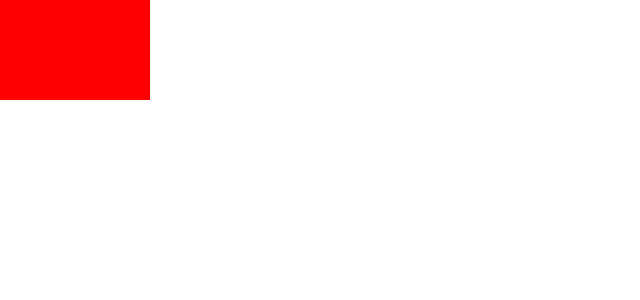
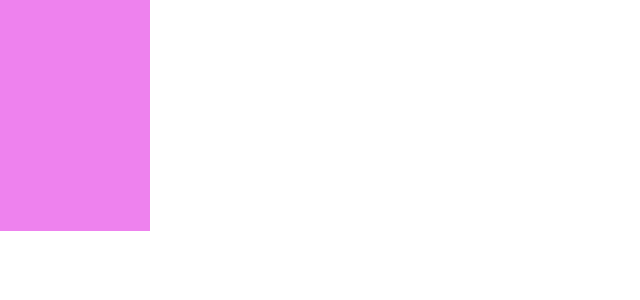
Before and after one commit to Salv4d/colorboxmaker, a React (Create React App) app: page / in a window 1280 px wide. Shown: the top 300 px of the page, without its empty margins (0-640 px from the left). Built offline with nearby package versions, Linux system fonts and the light colour scheme.

Commit message:
add default boxlist prop to boxlist component

```diff
--- a/src/App.js
+++ b/src/App.js
@@ -1,10 +1,10 @@
 import "./App.css";
-import Box from "./Box";
+import BoxList from "./BoxList";
 
 function App() {
   return (
     <div className="App">
-      <Box />
+      <BoxList />
     </div>
   );
 }
--- /dev/null
+++ b/src/BoxList.js
@@ -0,0 +1,29 @@
+import { Component } from "react";
+import Box from "./Box";
+
+class BoxList extends Component {
+  constructor(props) {
+    super(props);
+    this.state = {
+      boxList: [{ backgroundColor: "violet", width: "150px", height: "231px" }],
+    };
+  }
+
+  render() {
+    console.log(this.state.boxList);
+    return (
+      <div>
+        {this.state.boxList.map((val, idx) => (
+          <Box
+            key={idx}
+            backgroundColor={val.backgroundColor}
+            width={val.width}
+            height={val.height}
+          />
+        ))}
+      </div>
+    );
+  }
+}
+
+export default BoxList;
```
